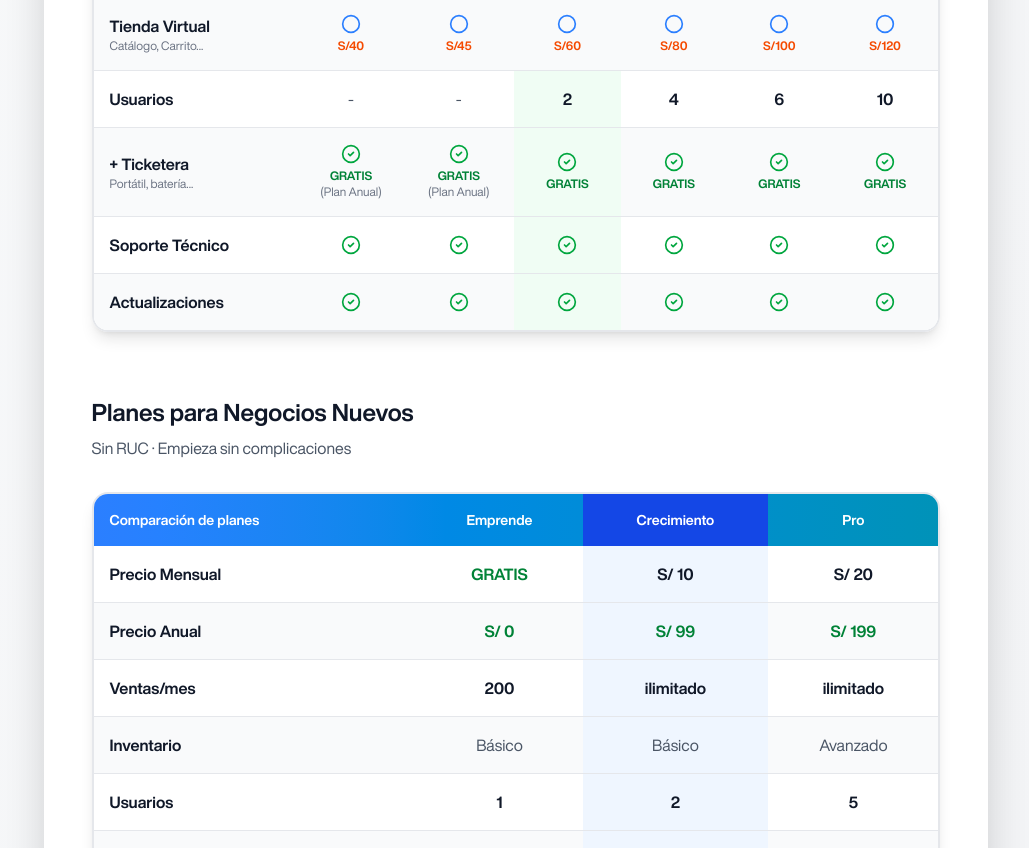
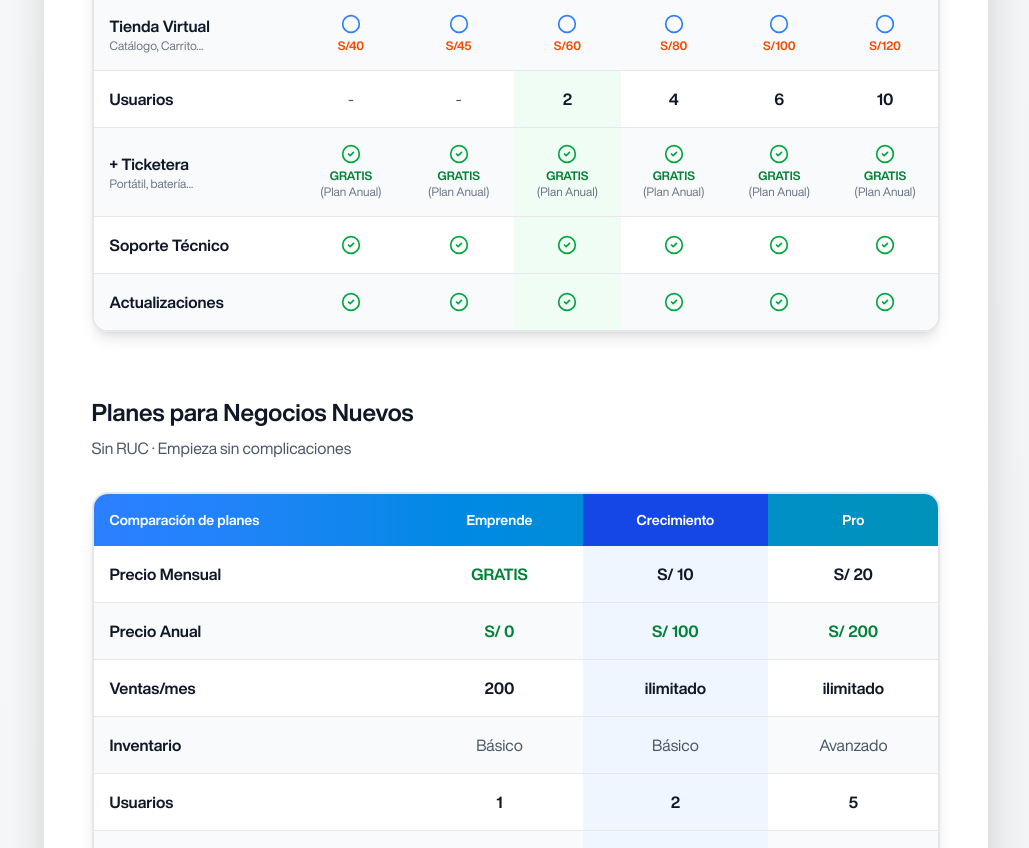
Before and after one commit to Falconext/krezka-web, a Next.js app: page /brochure-precios in a window 1280 px wide. Shown: the part 1040-1888 px from the top of the page, without its empty margins (124-1153 px from the left). Built offline with nearby package versions, Linux system fonts and the light colour scheme.

Commit message:
feat: actualizar precios completos - tienda virtual, planes nuevos y ticketera gratis con plan anual

```diff
--- a/src/app/brochure-precios/page.tsx
+++ b/src/app/brochure-precios/page.tsx
@@ -406,11 +406,8 @@ export default function BrochurePreciosPage() {
                                             <div className="text-xs text-green-700 font-bold mt-1">
                                                 GRATIS
                                             </div>
-                                        </td>
-                                        <td className="py-4 px-4 text-center">
-                                            <CheckCircle2 className="w-5 h-5 text-green-600 mx-auto" />
-                                            <div className="text-xs text-green-700 font-bold mt-1">
-                                                GRATIS
+                                            <div className="text-xs text-gray-500">
+                                                (Plan Anual)
                                             </div>
                                         </td>
                                         <td className="py-4 px-4 text-center">
@@ -418,11 +415,26 @@ export default function BrochurePreciosPage() {
                                             <div className="text-xs text-green-700 font-bold mt-1">
                                                 GRATIS
                                             </div>
+                                            <div className="text-xs text-gray-500">
+                                                (Plan Anual)
+                                            </div>
                                         </td>
                                         <td className="py-4 px-4 text-center">
                                             <CheckCircle2 className="w-5 h-5 text-green-600 mx-auto" />
                                             <div className="text-xs text-green-700 font-bold mt-1">
                                                 GRATIS
+                                            </div>
+                                            <div className="text-xs text-gray-500">
+                                                (Plan Anual)
+                                            </div>
+                                        </td>
+                                        <td className="py-4 px-4 text-center">
+                                            <CheckCircle2 className="w-5 h-5 text-green-600 mx-auto" />
+                                            <div className="text-xs text-green-700 font-bold mt-1">
+                                                GRATIS
+                                            </div>
+                                            <div className="text-xs text-gray-500">
+                                                (Plan Anual)
                                             </div>
                                         </td>
                                     </tr>
@@ -540,10 +552,10 @@ export default function BrochurePreciosPage() {
                                             S/ 0
                                         </td>
                                         <td className="py-4 px-4 text-center font-bold text-green-700 bg-blue-50">
-                                            S/ 99
+                                            S/ 100
                                         </td>
                                         <td className="py-4 px-4 text-center font-bold text-green-700">
-                                            S/ 199
+                                            S/ 200
                                         </td>
                                     </tr>
 
```
